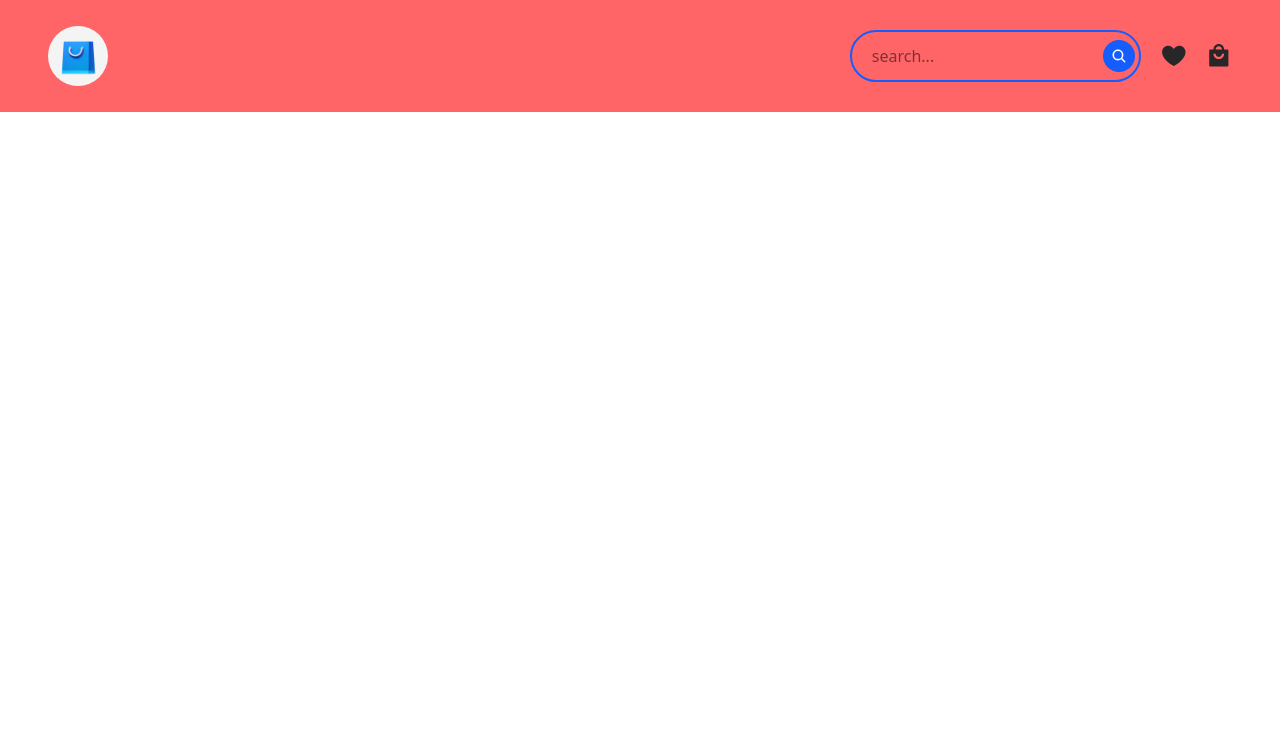
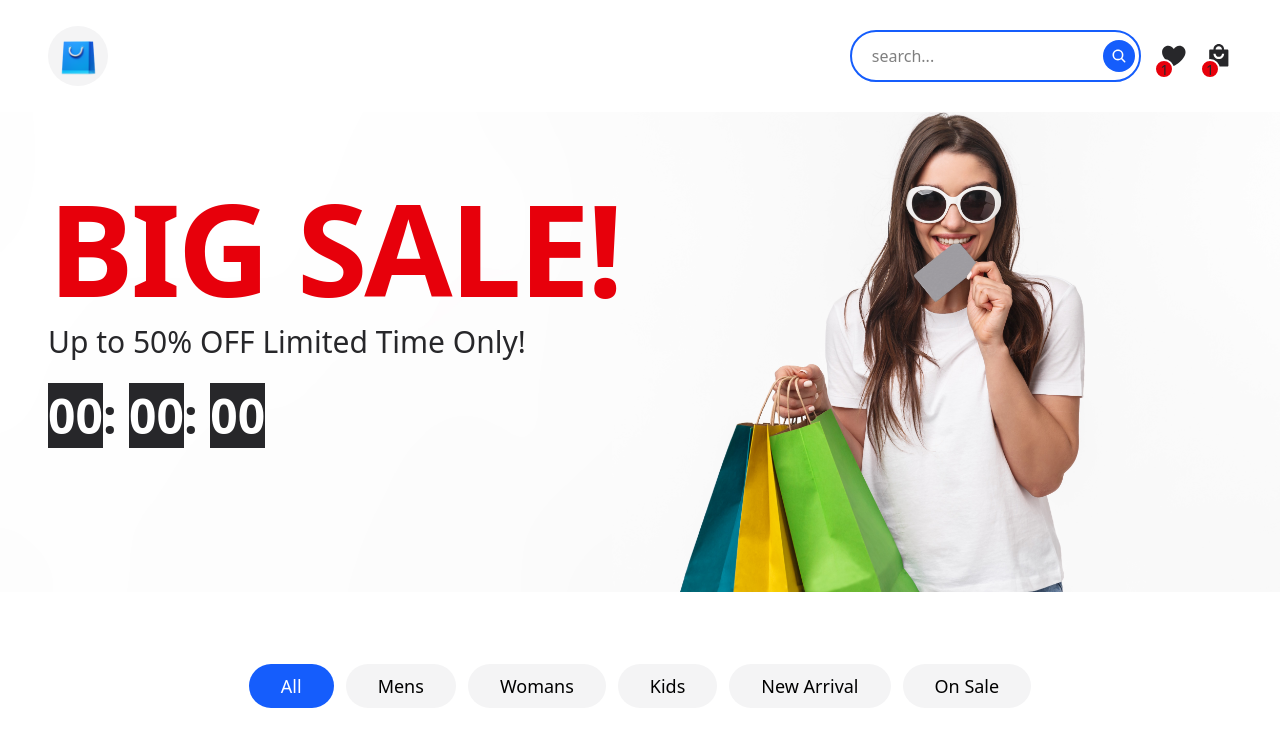
Before and after one commit to Ajaykumaryadav-Aj/ecommerce-project, a React (Vite) app: page / in a window 1280 px wide. Shown: the top 746 px of the page. Built offline with nearby package versions, Linux system fonts and the light colour scheme.

Commit message:
Navbar ,Banner and Product category design

```diff
--- /dev/null
+++ b/src/Components/Banner/Banner.jsx
@@ -0,0 +1,26 @@
+import React from "react";
+import BannerImage from "../../assets/banner.jpg";
+const Banner = () => {
+  return (
+    <section
+      className="h-[60vh] mt-[14vh] bg-cover bg-top"
+      style={{ backgroundImage: `url(${BannerImage})` }}
+    >
+      <div className="max-w-[1300px] mx-auto px-12 h-100 flex flex-col justify-center gap-3">
+        <h1 className="text-red-600 text-9xl uppercase font-bold tracking-tight">
+          Big Sale!
+        </h1>
+        <h2 className="text-zinc-800 text-3xl">
+          Up to 50% OFF Limited Time Only!
+        </h2>
+        <div className="text-5xl font-bold text-zinc-800 gap-x-5 mt-5">
+          <span className="text-white bg-zinc-800">00</span>:{" "}
+          <span className="text-white bg-zinc-800">00</span>:{" "}
+          <span className="text-white bg-zinc-800">00</span>
+        </div>
+      </div>
+    </section>
+  );
+};
+
+export default Banner;
--- a/src/Components/Home/Home.jsx
+++ b/src/Components/Home/Home.jsx
@@ -1,10 +1,14 @@
 import React from 'react'
 import Navbar from '../Navbar/Navbar'
+import Banner from '../Banner/Banner'
+import Product from '../Products/Product'
 
 const Home = () => {
   return (
     <div>
         <Navbar/>
+        <Banner/>
+        <Product/>
     </div>
   )
 }
--- a/src/Components/Navbar/Navbar.jsx
+++ b/src/Components/Navbar/Navbar.jsx
@@ -6,8 +6,8 @@ import { RiShoppingBag4Fill } from "react-icons/ri";
 
 const Navbar = () => {
   return (
-    <header className="bg-red-400">
-      <nav className="max-w[1300px] px-12 mx-auto h-[14vh] flex items-center justify-between">
+    <header className="bg-white fixed top-0 left-0 right-0">
+      <nav className="max-w-[1300px] px-12 mx-auto h-[14vh] flex items-center justify-between">
         {/* Logo */}
         <a href="#" className="flex w-15 h-15 bg-zinc-100 rounded-full">
           <img src={Logo} className="w-full h-full object-contain p-2" />
@@ -16,27 +16,33 @@ const Navbar = () => {
         {/* { Nav Actions } */}
         <div className="flex items-center gap-x-5">
           {/* { search bar} */}
-          <div className="flex items-center p-1 rounded-full border-2 border-blue-600" >
+          <div className="flex items-center p-1 rounded-full border-2 border-blue-600 ">
             <input
               type="text"
               name="search"
               id="search"
               placeholder="search..."
               autoComplete="off"
-              className=" h-[5vh] pl-4 "
+              className=" h-[5vh] pl-4 flex-1 focus:outline-none "
             />
-            <button className= " flex justify-center items-center w-8 h-8 rounded-full bg-blue-600 text-white">
+            <button className=" flex justify-center items-center w-8 h-8 rounded-full bg-blue-600 text-white">
               <IoSearch />
             </button>
           </div>
 
           {/* {Icons} */}
 
-          <button className="text-[1.6rem] text-zinc-800">
+          <button className="text-[1.6rem] text-zinc-800 relative">
             <GoHeartFill />
+            <span className="flex justify-center items-center bg-red-600 rounded-full h-5 w-5 text-[14px] absolute top-4 right-3 border-2 border-white">
+              1
+            </span>
           </button>
-          <button className="text-[1.6rem] text-zinc-800">
+          <button className="text-[1.6rem] text-zinc-800 relative">
             <RiShoppingBag4Fill />
+            <span className="flex justify-center items-center bg-red-600 rounded-full h-5 w-5 text-[14px] absolute top-4 right-3 border-2 border-white">
+              1
+            </span>
           </button>
         </div>
       </nav>
--- /dev/null
+++ b/src/Components/Products/Product.jsx
@@ -0,0 +1,33 @@
+import React, { useState } from "react";
+
+const Product = () => {
+  const categories = [
+    "All",
+    "Mens",
+    "Womans",
+    "Kids",
+    "New Arrival",
+    "On Sale",
+  ];
+  const [activeTab, setActiveTab] = useState("All");
+  return (
+    <section className="max-w-[1300px] mx-auto px-12 py-10">
+      {/* Tabs */}
+      <div className="flex justify-center items-center mt-8 gap-3">
+        {categories.map((category) => {
+          return (
+            <button
+              key={category}
+              className={` py-2 px-8 rounded-full text-lg
+          ${activeTab === category ? "bg-blue-600 text-white" : "bg-zinc-100"}`}
+            >
+              {category}
+            </button>
+          );
+        })}
+      </div>
+    </section>
+  );
+};
+
+export default Product;
```
